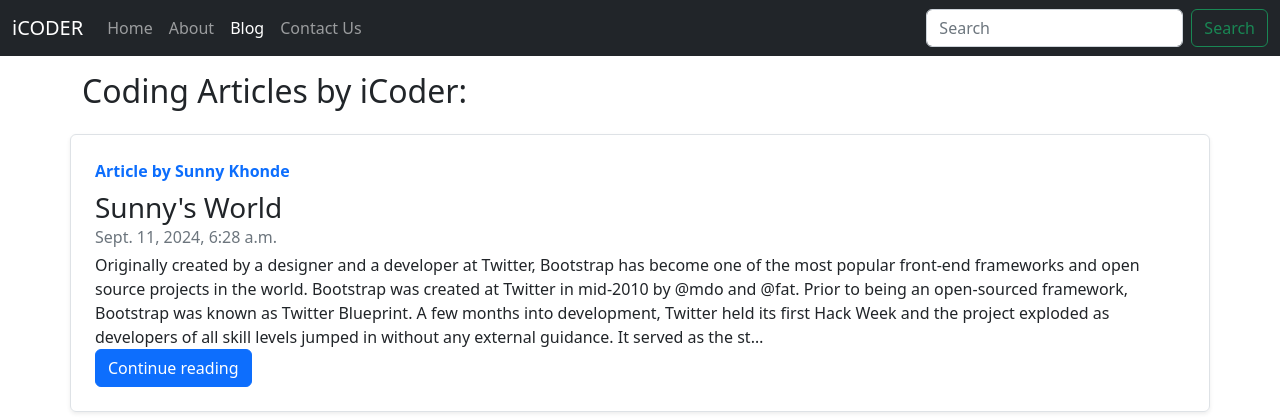
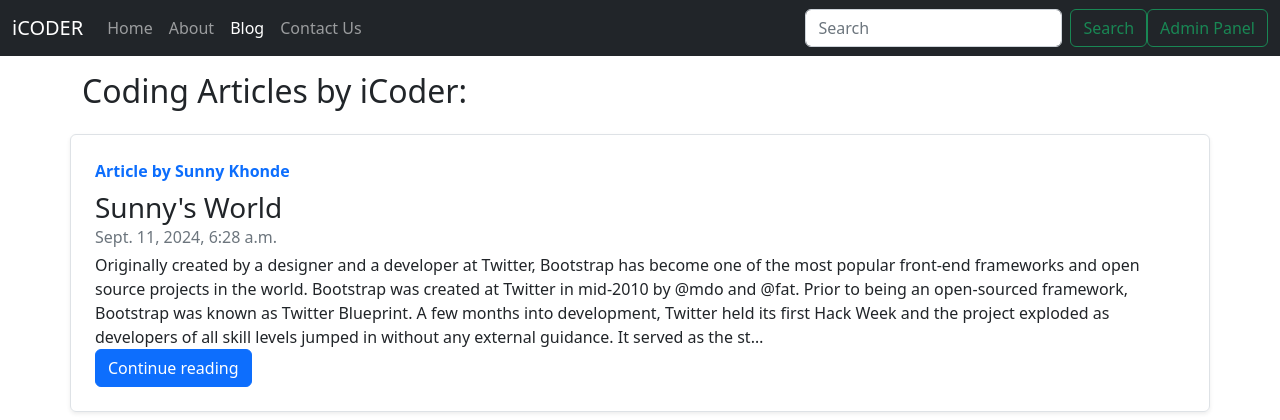
Before and after one commit to yash9151/Blog_App, a Django app: page /blog/ in a window 1280 px wide. Shown: the top 420 px of the page. Run offline with Django 5.2, Linux system fonts and the light colour scheme; data comes from the database, SQL or seed files in the repository.

Commit message:
added admin button to navigate to adnmin apnel from base.html

```diff
--- a/iCoder/templates/base.html
+++ b/iCoder/templates/base.html
@@ -32,6 +32,7 @@
               <input class="form-control me-2" type="search" placeholder="Search" aria-label="Search">
               <button class="btn btn-outline-success" type="submit">Search</button>
             </form>
+            <a href="/admin" role="button" target="_blank" class="btn btn-outline-success">Admin Panel</a>
           </div>
         </div>
       </nav>
```
